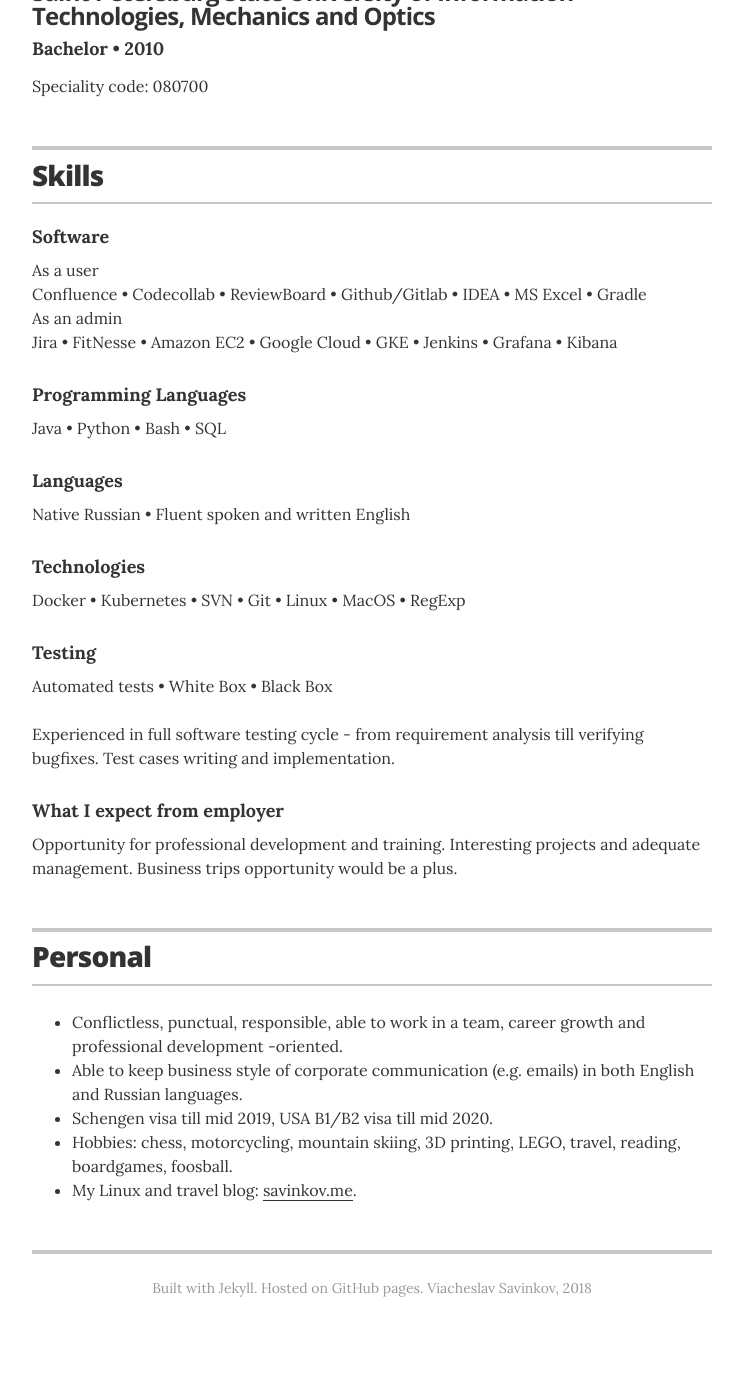
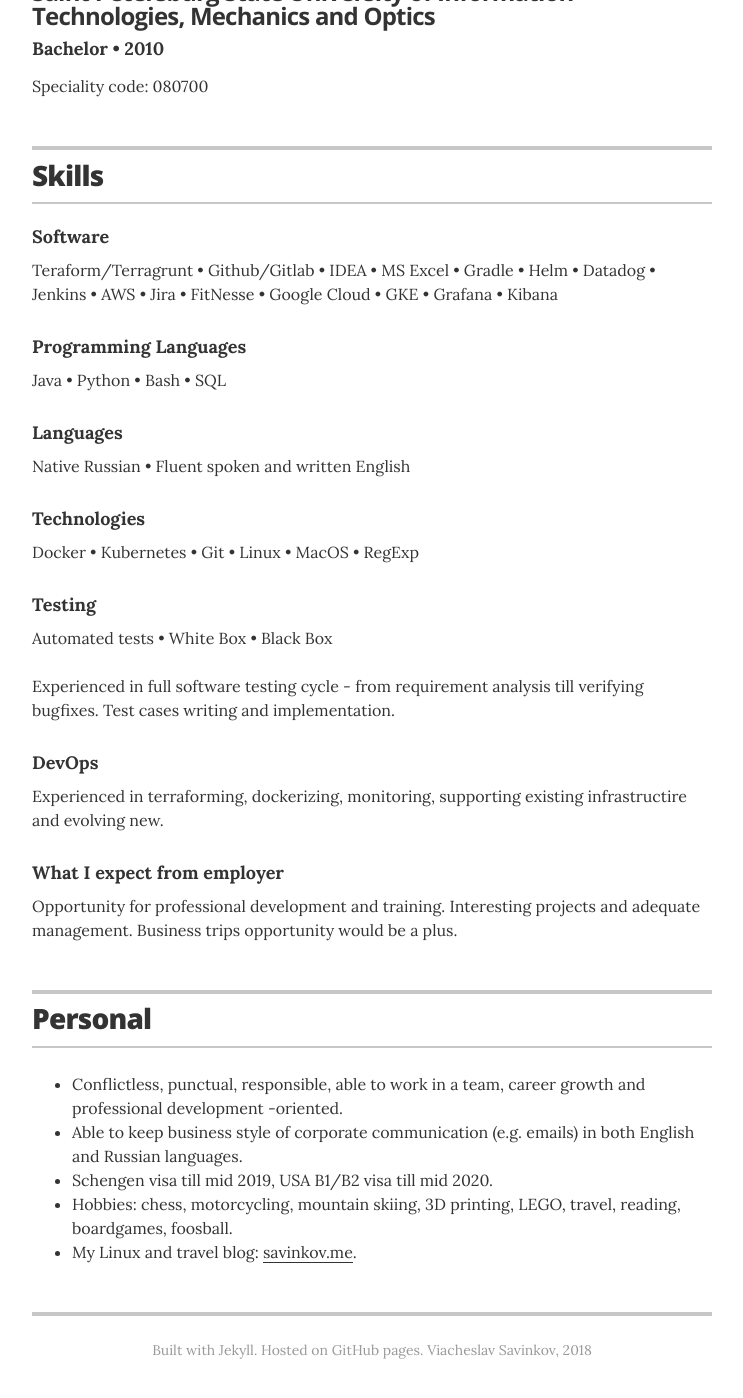
Before and after one commit to vsavinkov/vsavinkov-cv.github.io, a Jekyll site: the page built from index.html, in a window 1280 px wide and 1400 px high, scrolled down 3141 px. Shown: the whole window, without its empty margins (268-1011 px from the left). Built offline with Jekyll 4.4.1, drawn with Linux system fonts in a browser that asks for light colours; before the commit the page ends 4488 px from its top, so only the background shows below that.

Commit message:
skills 2022

```diff
--- a/_data/skills.yml
+++ b/_data/skills.yml
@@ -1,5 +1,5 @@
 - skill: Software
-  description:  As a user<br/> Confluence • Codecollab • ReviewBoard • Github/Gitlab • IDEA • MS Excel • Gradle <br/>As an admin<br/> Jira • FitNesse • Amazon EC2 • Google Cloud • GKE • Jenkins • Grafana • Kibana
+  description: Teraform/Terragrunt • Github/Gitlab • IDEA • MS Excel • Gradle • Helm • Datadog • Jenkins • AWS • Jira • FitNesse • Google Cloud • GKE • Grafana • Kibana
 
 - skill: Programming Languages
   description: Java • Python • Bash • SQL
@@ -8,11 +8,14 @@
   description: Native Russian • Fluent spoken and written English
 
 - skill: Technologies
-  description: Docker • Kubernetes • SVN • Git • Linux • MacOS • RegExp
+  description: Docker • Kubernetes • Git • Linux • MacOS • RegExp
 
 - skill: Testing
   description: 'Automated tests • White Box • Black Box <br/><br/>
   Experienced in full software testing cycle - from requirement analysis till verifying bugfixes. Test cases writing and implementation.'
 
+- skill: DevOps
+  description: Experienced in terraforming, dockerizing, monitoring, supporting existing infrastructire and evolving new.
+
 - skill: What I expect from employer
   description: Opportunity for professional development and training. Interesting projects and adequate management. Business trips opportunity would be a plus.
```
